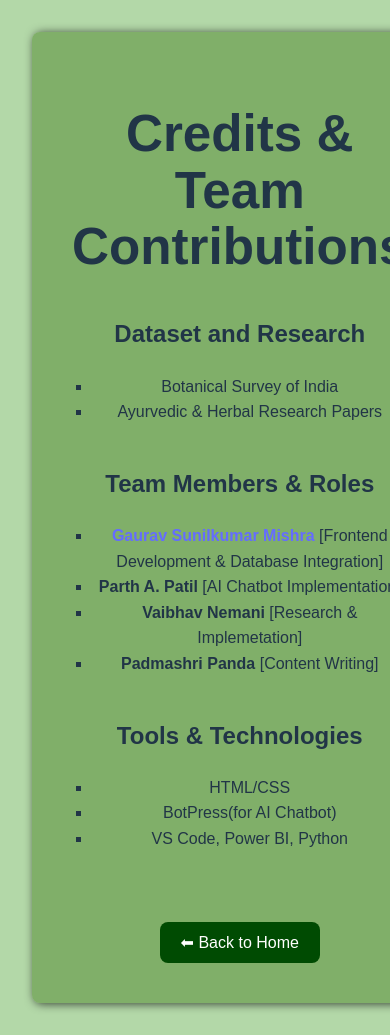
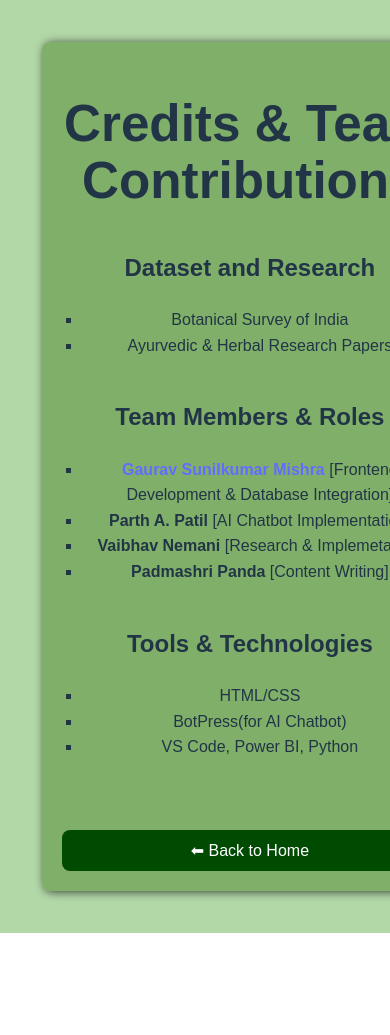
Before and after one commit to gm5217194/HerbVerse, a React (Vite) app: page /credit in a window 390 px wide. Shown: the top 1035 px of the page. After the commit the page ends 933 px from the top, so only its background shows below. Built offline with nearby package versions, Linux system fonts and the light colour scheme.

Commit message:
semi1.05.6.05

```diff
--- a/src/credit.css
+++ b/src/credit.css
@@ -1,16 +1,11 @@
 body {
   display: flex;
   flex-direction: column;
-    min-height: 100vh; /* Ensure the body takes up at least the full viewport height */
-    margin: 0; /* Remove default body margins */
+  min-height: 100vh;
+  margin: 0;
   min-width: 100%;
 }
-  @media (max-width: 480px) {
-    body{
-        margin: 0;
-    }
 
-  }
 .credit-container {
   font-family: Arial, sans-serif;
   background: #5b913b92;
@@ -18,6 +13,9 @@ body {
   line-height: 1.6;
   border-radius: 8px;
   box-shadow: 2px 1px 10px rgba(0, 0, 0, 0.698);
+  max-width: 800px;
+  width: 90%;
+  margin: 20px auto; /* centers the container */
 }
 
 .credit-container h1 {
@@ -48,3 +46,17 @@ body {
 .back-button:hover {
   background-color: #388E3C;
 }
+
+/* 📱 Responsive for phones */
+@media (max-width: 480px) {
+  .credit-container {
+    padding: 20px;
+    margin: 10px;
+    width: 95%;
+  }
+
+  .back-button {
+    width: 100%;
+    text-align: center;
+  }
+}
--- a/src/data/plant.css
+++ b/src/data/plant.css
@@ -16,6 +16,32 @@
   }
 
 }
+.plants-container {
+  display: grid;
+  grid-template-columns: repeat(4, 1fr);
+  gap: 20px;
+  justify-content: center;
+  padding: 20px;
+}
+
+@media (max-width: 768px) {
+  .plants-container {
+    grid-template-columns: repeat(3, 1fr); /* Tablets or medium phones */
+  }
+}
+
+@media (max-width: 480px) {
+  .plants-container {
+    grid-template-columns: repeat(2, 1fr); /* Small phones */
+  }
+
+  .plant-card {
+    padding: 10px;
+    max-width: 100%;
+  }
+}
+
+
 .plant-card {
   background: #5b913b92;
   padding: 15px;
```
Lines whose indentation alone changed are shown as unchanged.
